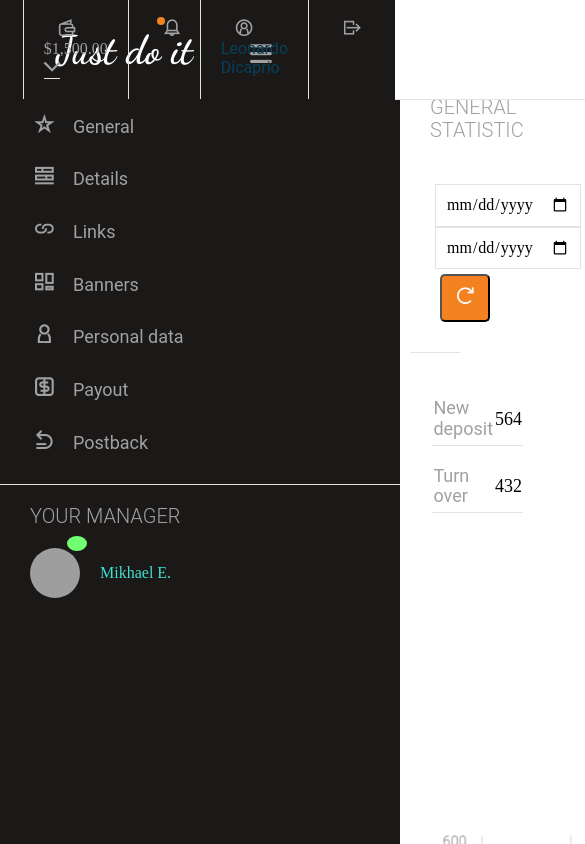
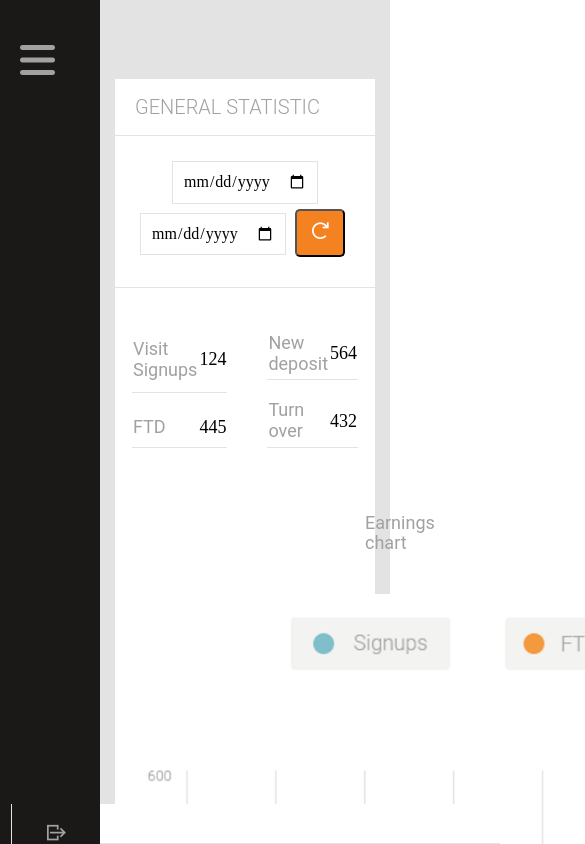
Before and after one commit to 88080888/solo-project-1, a website: page index.html in a window 390 px wide. Shown: the top 844 px of the page, 585 px wide, since content can reach past the window. Drawn offline with nearby package versions, Linux system fonts and the light colour scheme; grey boxes are pictures that could not be loaded.

Commit message:
add media

```diff
--- a/index.html
+++ b/index.html
@@ -25,7 +25,8 @@
 
       <div class="sidebar">
         <div class="title">
-          <h1 class="title-text">Just do it<i class="fas fa-bars"></i></h1>
+          <h1 class="title-text">Just do it</h1>
+          <i class="fas fa-bars"></i>
         </div>
 
         <div class="menu row">
--- /dev/null
+++ b/sass/_media.scss
@@ -0,0 +1,33 @@
+@media (max-width: 700px) {
+  .sidebar {
+    max-width: 100px;
+
+  }
+  .title-text {
+    display: none;
+  }
+
+  .menu {
+    display: none;
+  }
+
+  .chat {
+    display: none;
+  }
+
+  .topbar {
+    bottom: 0;
+    height: 40px;
+    width: 100%;
+    z-index: 999;
+    background: $page-color;
+  }
+
+  .main-container {
+    padding-left:100px;
+  }
+
+  .chart img {
+    max-height: 100px;
+  }
+}
--- a/sass/sections/_sidebar.scss
+++ b/sass/sections/_sidebar.scss
@@ -9,19 +9,23 @@
 
 .title {
   width: 100%;
+  display: flex;
+  flex-direction: row;
 }
+
 .title-text {
   color: $page-color;
   font-family: "Dancing Script", cursive;
-  font-size: 40px;
+  font-size: 45px;
   padding: 0 10%;
   width: 100%;
 }
 
 .fa-bars {
-  margin-left: 20%;
-  font-size: 25px;
+  font-size: 40px;
   color: $text-color;
+  padding-top: 40px;
+  padding-right: 40px;
 }
 
 .icon-sidebar {
@@ -88,6 +92,6 @@
     border-radius: 50%;
     position: absolute;
     left: 67px;
-    top:536px;
+    top:563px;
   }
 }
--- a/sass/sections/_topbar.scss
+++ b/sass/sections/_topbar.scss
@@ -1,3 +1,6 @@
+.topbar {
+  font-size: 18px;
+}
 
 .topnav-element-before {
   position: relative;
--- a/sass/style.scss
+++ b/sass/style.scss
@@ -2,6 +2,8 @@
 @import "mixins";
 @import "normalize";
 @import "layout";
+@import "media";
+
 
 /* Components */
 @import "components/icons.scss";
@@ -12,6 +14,7 @@
 @import "components/button.scss";
 @import "components/table.scss";
 @import "components/icon-button.scss";
+
 
 /* Sections */
 @import "sections/chart_wrapper.scss";
```
Also changed, not shown: css/style.css, 1 other file.
